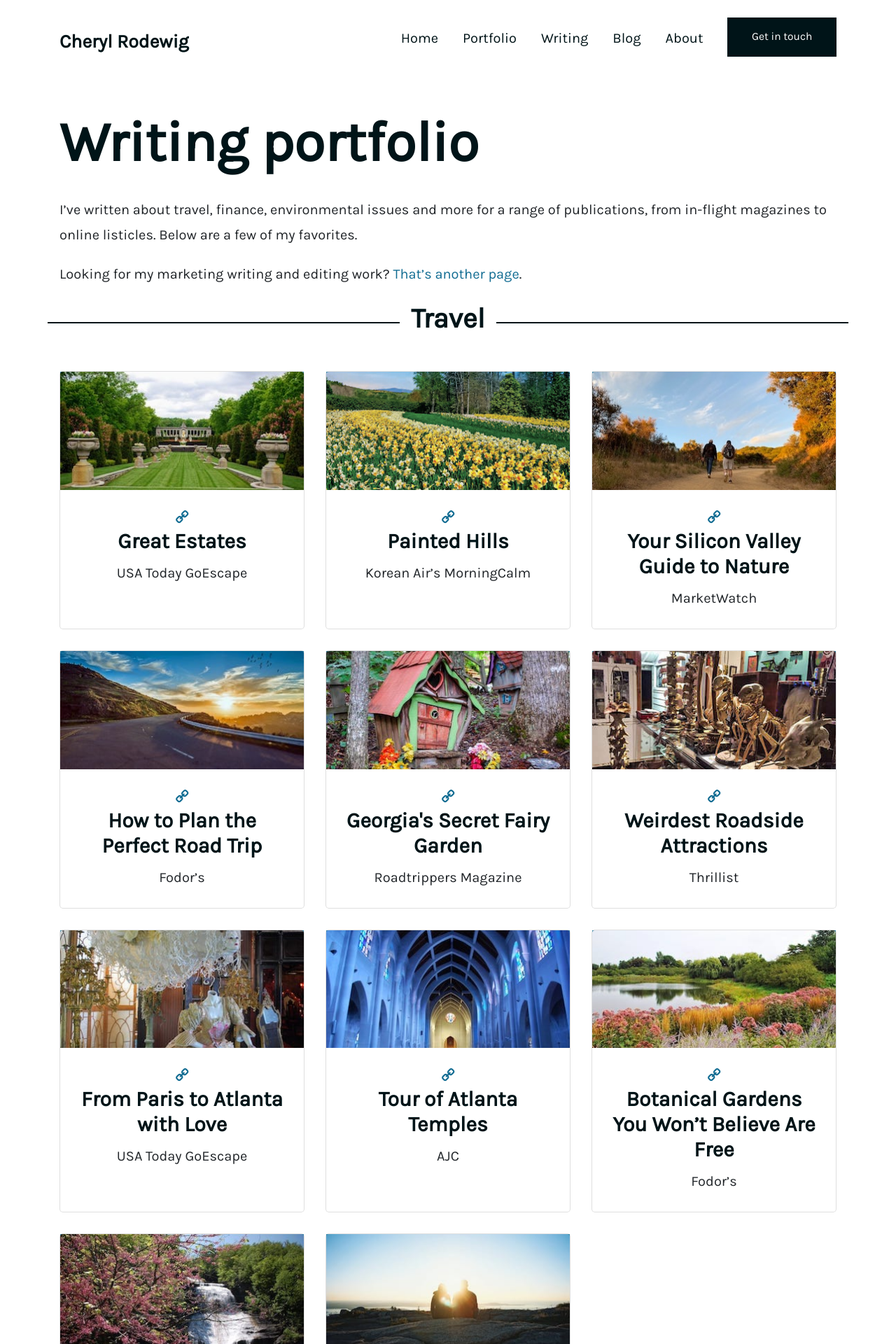
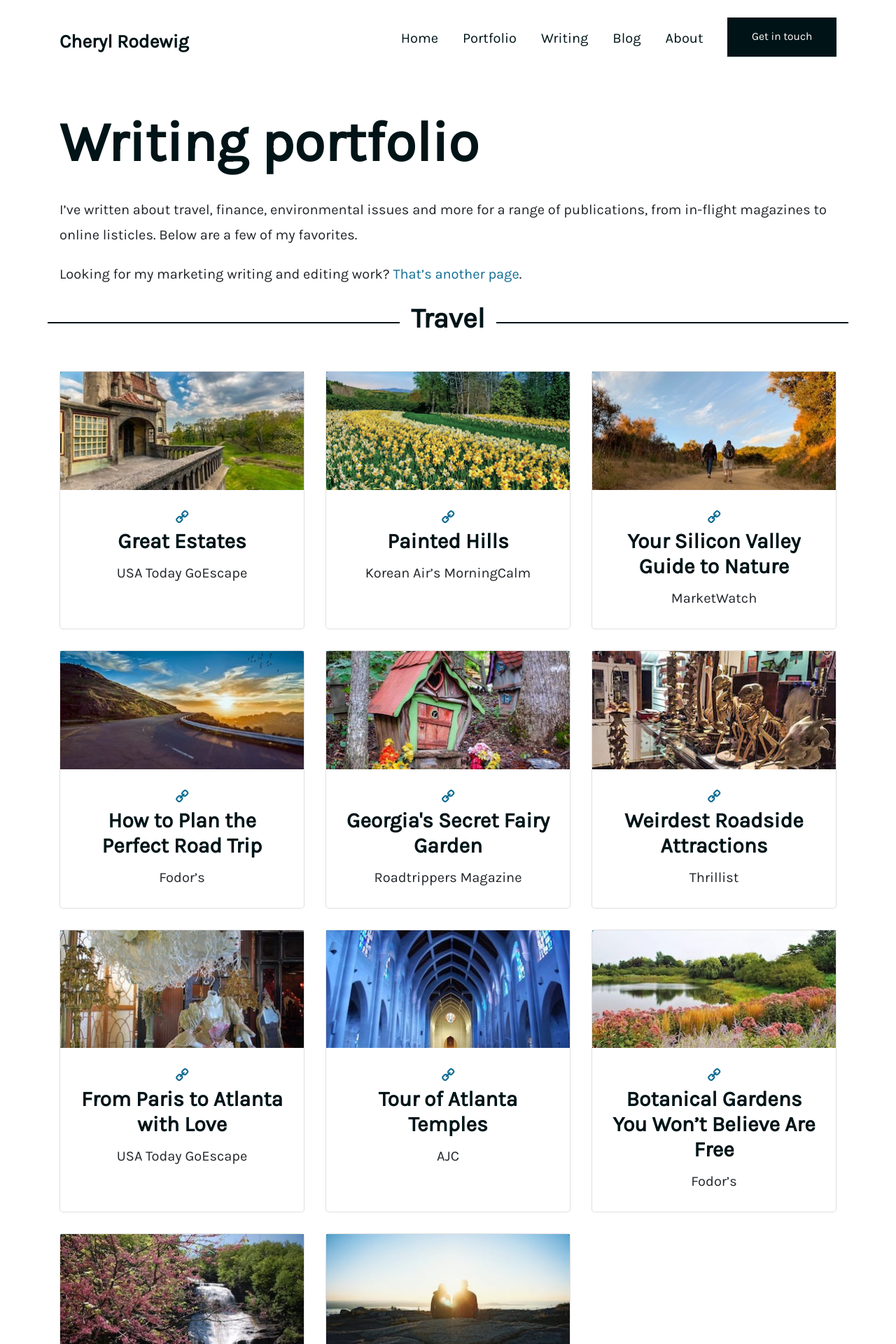
Before and after one commit to crodewig/crodewig.github.io, a Jekyll site: the page built from writing.html, in a window 1280 px wide. Shown: the top 1920 px of the page at 70% size. Built offline with Jekyll 4.4.1, drawn with Linux system fonts in a browser that asks for light colours.

Commit message:
Replace Great Estates image

```diff
--- a/_data/writing.yml
+++ b/_data/writing.yml
@@ -3,7 +3,7 @@
   - title: Great Estates
     publisher: USA Today GoEscape
     link: https://issuu.com/studiogannett/docs/go_escape_summer_2020/80
-    image: /assets/img/writing/nemours.jpg
+    image: /assets/img/writing/nemours-estate.jpg
 
   - title: Painted Hills
     publisher: Korean Air’s MorningCalm
```
Also changed, not shown: assets/img/writing/nemours-estate.jpg (added), assets/img/writing/nemours.jpg (deleted).
